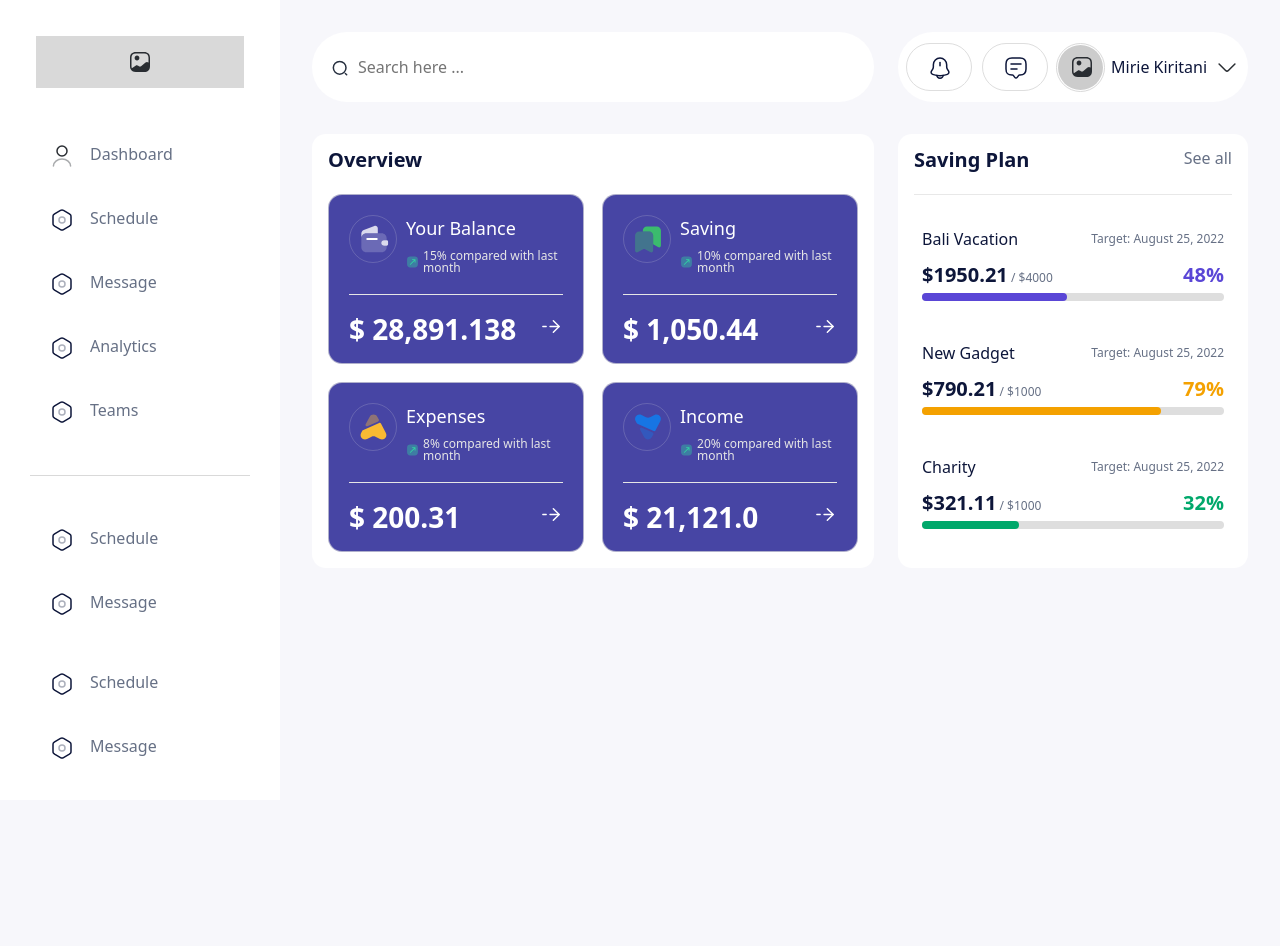
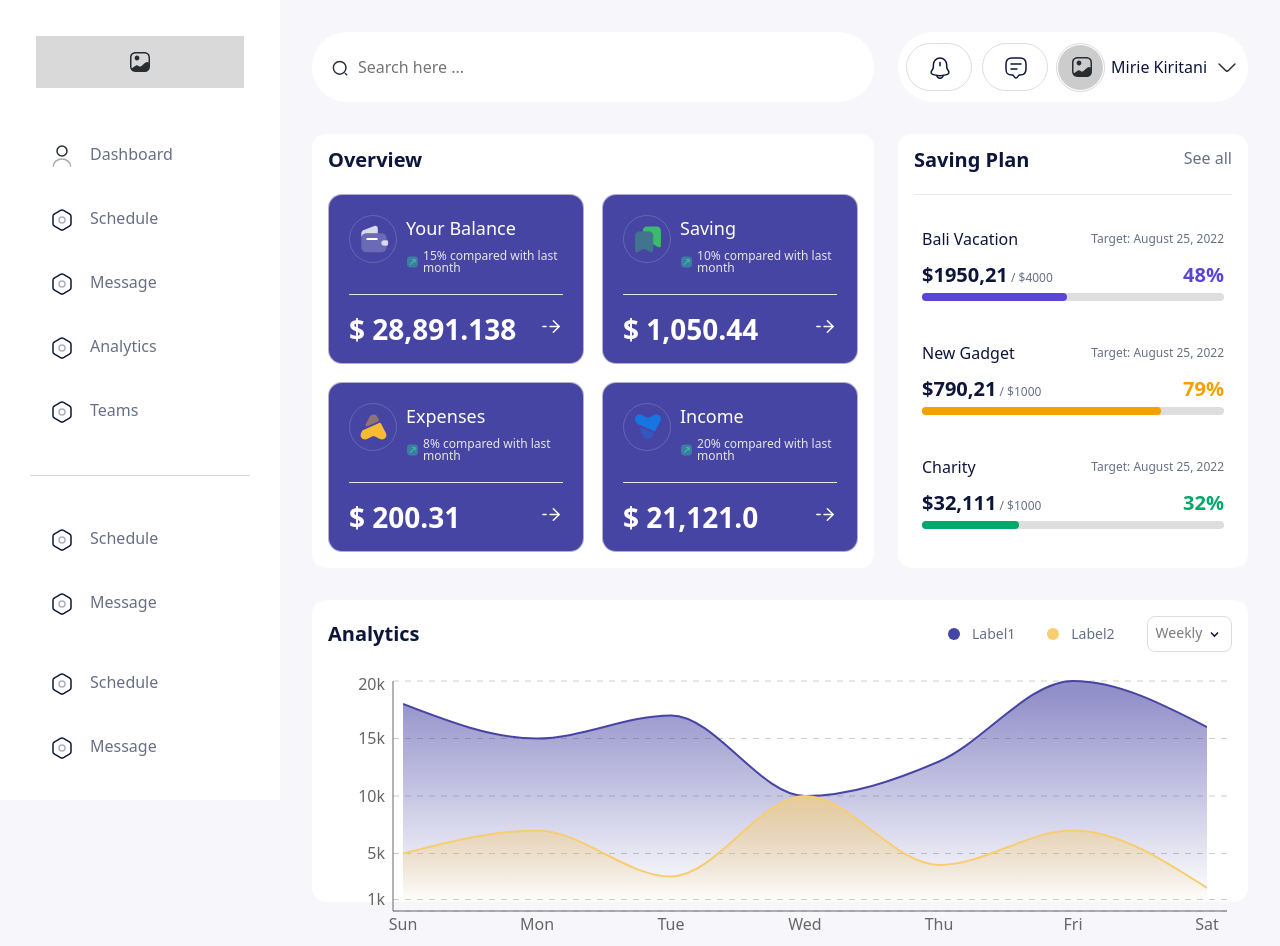
Before and after one commit to prastuti27/intuji-frontend-associate-challenge, a React (Vite) app: page / in a window 1280 px wide. Before the commit the page ends 800 px from the top, so only its background shows below. Built offline with nearby package versions, Linux system fonts and the light colour scheme.

Commit message:
recharts chart implemented

```diff
--- a/package.json
+++ b/package.json
@@ -13,6 +13,7 @@
     "bootstrap": "^5.3.3",
     "react": "^19.0.0",
     "react-dom": "^19.0.0",
+    "recharts": "^2.15.1",
     "sass": "^1.86.0"
   },
   "devDependencies": {
--- a/src/components/dashboard/index.tsx
+++ b/src/components/dashboard/index.tsx
@@ -2,10 +2,13 @@ import styles from "../../styles/sass/dashboard.module.scss";
 import Card from "../card";
 import { cardData } from "../../data/card";
 import BudgetCard from "../progress";
-import { budgets } from "../../data/card";
+import { budgets } from "../../data/budget";
+import AnalyticsChart from "../graph";
+import { labelColors } from "../../data/chart";
 
 const Dashboard = () => {
   return (
+    <>
       <div className="layout">
         <section className={styles.overviewBox}>
           <h3>Overview</h3>
@@ -34,6 +37,11 @@ const Dashboard = () => {
           </div>
         </section>
       </div>
+
+      <section>
+        <AnalyticsChart colors={labelColors} />
+      </section>
+    </>
   );
 };
 
--- /dev/null
+++ b/src/components/graph/index.tsx
@@ -0,0 +1,91 @@
+import styles from "../../styles/sass/chart.module.scss";
+import {
+  XAxis,
+  YAxis,
+  CartesianGrid,
+  ResponsiveContainer,
+  Area,
+  AreaChart,
+} from "recharts";
+import { data } from "../../data/chart";
+
+interface ChartProps {
+  colors: { label1: string; label2: string };
+}
+
+const AnalyticsChart = ({ colors }: ChartProps) => {
+  return (
+    <div className={styles.analyticsContainer}>
+      <div className={`space-between ${styles.titleBox}`}>
+        <h3>Analytics</h3>
+
+        <div className={styles.legend}>
+          <div className={styles.legendItem}>
+            <span
+              className={styles.legendLabel}
+              style={{ backgroundColor: colors.label1 }}
+            ></span>{" "}
+            Label1
+          </div>
+          <div className={styles.legendItem}>
+            <span
+              className={styles.legendLabel}
+              style={{ backgroundColor: colors.label2 }}
+            ></span>{" "}
+            Label2
+          </div>
+          <button className={styles.dropdownBtn}>
+            Weekly{" "}
+            <img src="/assets/icons/chevron-down.svg" alt="chevron-down" />
+          </button>
+        </div>
+      </div>
+      <ResponsiveContainer width="100%">
+        <AreaChart data={data}>
+          <defs>
+            <linearGradient id="colorLabel1" x1="0" y1="0" x2="0" y2="1">
+              <stop offset="5%" stopColor={colors.label1} stopOpacity={0.6} />
+              <stop offset="95%" stopColor={colors.label1} stopOpacity={0} />
+            </linearGradient>
+
+            <linearGradient id="colorLabel2" x1="0" y1="0" x2="0" y2="1">
+              <stop offset="5%" stopColor={colors.label2} stopOpacity={0.6} />
+              <stop offset="95%" stopColor={colors.label2} stopOpacity={0} />
+            </linearGradient>
+          </defs>
+          <CartesianGrid strokeDasharray="6 6" vertical={false} />
+          <XAxis
+            dataKey="day"
+            tickLine={false}
+            padding={{ left: 10, right: 20 }}
+          />
+          <YAxis
+            tickFormatter={(value) => `${value / 1000}k`}
+            ticks={[0, 1000, 5000, 10000, 15000, 20000]}
+            domain={[0, "dataMax"]}
+            allowDecimals={false}
+            tickLine={false}
+          />
+          <Area
+            type="monotone"
+            dataKey="label1"
+            stroke={colors.label1}
+            strokeWidth={2}
+            fillOpacity={1}
+            fill="url(#colorLabel1)"
+          />
+          <Area
+            type="monotone"
+            dataKey="label2"
+            stroke={colors.label2}
+            strokeWidth={2}
+            fillOpacity={1}
+            fill="url(#colorLabel2)"
+          />
+        </AreaChart>
+      </ResponsiveContainer>
+    </div>
+  );
+};
+
+export default AnalyticsChart;
--- /dev/null
+++ b/src/data/budget.ts
@@ -0,0 +1,27 @@
+import styles from "../styles/sass/budget.module.scss";
+export const budgets = [
+  {
+    title: "Bali Vacation",
+    amount: "1950,21",
+    target: 4000,
+    percentage: 48,
+    color: styles.purple,
+    bgColor: styles.bgPurple,
+  },
+  {
+    title: "New Gadget",
+    amount: "790,21",
+    target: 1000,
+    percentage: 79,
+    color: styles.yellow,
+    bgColor: styles.bgYellow,
+  },
+  {
+    title: "Charity",
+    amount: "32,111",
+    target: 1000,
+    percentage: 32,
+    color: styles.green,
+    bgColor: styles.bgGreen,
+  },
+];
--- a/src/data/card.ts
+++ b/src/data/card.ts
@@ -1,4 +1,3 @@
-import styles from "../styles/sass/budget.module.scss";
 export const cardData = [
   {
     id: 1,
@@ -33,29 +32,3 @@ export const cardData = [
     exportIcon: "/assets/icons/export.svg",
   },
 ];
-export const budgets = [
-  {
-    title: "Bali Vacation",
-    amount: "1950.21",
-    target: 4000,
-    percentage: 48,
-    color: styles.purple,
-    bgColor: styles.bgPurple,
-  },
-  {
-    title: "New Gadget",
-    amount: "790.21",
-    target: 1000,
-    percentage: 79,
-    color: styles.yellow,
-    bgColor: styles.bgYellow,
-  },
-  {
-    title: "Charity",
-    amount: "321.11",
-    target: 1000,
-    percentage: 32,
-    color: styles.green,
-    bgColor: styles.bgGreen,
-  },
-];
--- /dev/null
+++ b/src/data/chart.ts
@@ -0,0 +1,13 @@
+export const data = [
+  { day: "Sun", label1: 18000, label2: 5000 },
+  { day: "Mon", label1: 15000, label2: 7000 },
+  { day: "Tue", label1: 17000, label2: 3000 },
+  { day: "Wed", label1: 10000, label2: 10000 },
+  { day: "Thu", label1: 13000, label2: 4000 },
+  { day: "Fri", label1: 20000, label2: 7000 },
+  { day: "Sat", label1: 16000, label2: 2000 },
+];
+export const labelColors = {
+  label1: "#4745A4",
+  label2: "#F8CD70",
+};
--- /dev/null
+++ b/src/styles/sass/chart.module.scss
@@ -0,0 +1,35 @@
+.analyticsContainer {
+  width: 100%;
+  height: 270px;
+  .titleBox {
+    h3 {
+      margin-bottom: 0;
+    }
+    margin-bottom: 24px;
+  }
+  .legend {
+    display: flex;
+    gap: 32px;
+    .legendItem {
+      display: flex;
+      align-items: center;
+      gap: 12px;
+      font-size: 14px;
+
+      .legendLabel {
+        width: 12px;
+        height: 12px;
+        border-radius: 50%;
+      }
+    }
+    .dropdownBtn {
+      padding: 8px;
+      border: 1px solid #dedede;
+      border-radius: 8px;
+      color: #7c7c7c;
+      background-color: white;
+      cursor: pointer;
+      font-size: 14px;
+    }
+  }
+}
--- a/src/styles/sass/global.scss
+++ b/src/styles/sass/global.scss
@@ -29,6 +29,13 @@ ol {
 a {
   text-decoration: none;
   color: inherit;
+}
+a,
+button {
+  &:hover {
+    transition: 0.4;
+    opacity: 0.8;
+  }
 }
 h1,
 h2,
```
Also changed, not shown: public/assets/icons/chevron-down.svg (added), 1 other file (tests, documents, lock files or other folders). Lines whose indentation alone changed are shown as unchanged.
